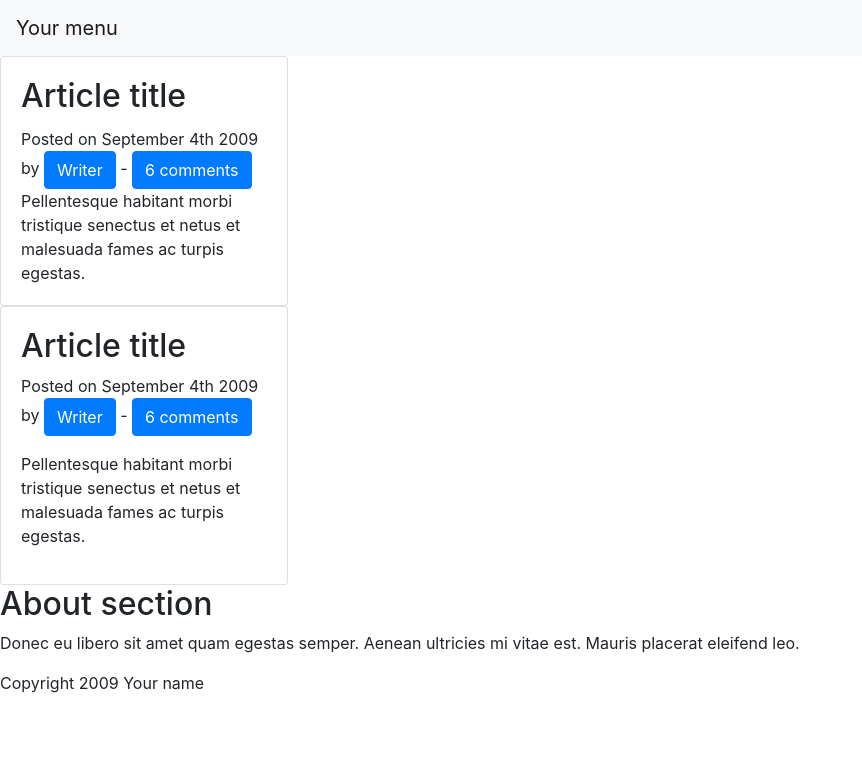
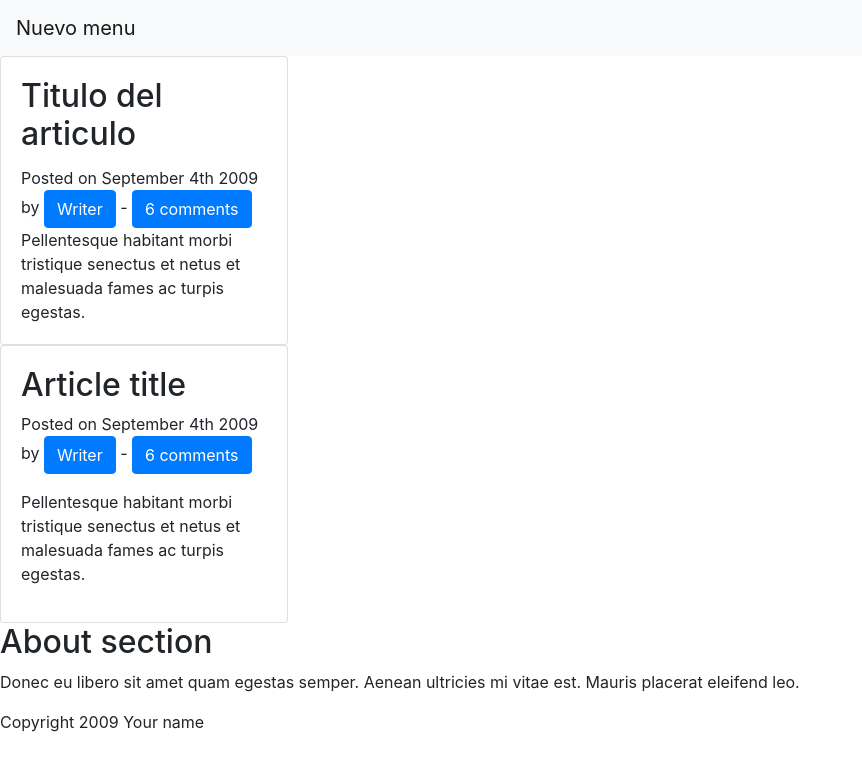
Before and after one commit to raul2762/demo-reposi, a plain HTML site: page Index.html in a window 1280 px wide. Shown: the whole page, without its empty margins (0-862 px from the left). Drawn offline with nearby package versions, Linux system fonts and the light colour scheme.

Commit message:
Se modificaron algunos titulos

```diff
--- a/Index.html
+++ b/Index.html
@@ -6,7 +6,7 @@
         <link rel="stylesheet" href="https://stackpath.bootstrapcdn.com/bootstrap/4.1.1/css/bootstrap.min.css" integrity="sha384-WskhaSGFgHYWDcbwN70/dfYBj47jz9qbsMId/iRN3ewGhXQFZCSftd1LZCfmhktB" crossorigin="anonymous">
         <script src="https://stackpath.bootstrapcdn.com/bootstrap/4.1.1/js/bootstrap.min.js" integrity="sha384-smHYKdLADwkXOn1EmN1qk/HfnUcbVRZyYmZ4qpPea6sjB/pTJ0euyQp0Mk8ck+5T" crossorigin="anonymous"></script>
 	<meta http-equiv="Content-Type" content="text/html; charset=UTF-8" />
-	<title>Your Website</title>
+	<title>Mi Pagina Web</title>
 </head>
 
 <body>
@@ -14,7 +14,7 @@
 	<header>
 		<nav class="navbar navbar-expand-lg navbar-light bg-light">
 			<ul class="nav">
-				<li class="navbar-brand">Your menu</li>
+				<li class="navbar-brand">Nuevo menu</li>
 			</ul>
 		</nav>
 	</header>
@@ -24,7 +24,7 @@
                     <div class="card-body">
 		<article>
 			<header>
-				<h2 class="card-title">Article title</h2>
+				<h2 class="card-title">Titulo del articulo</h2>
 				<p class="card-text">Posted on <time datetime="2009-09-04T16:31:24+02:00">September 4th 2009</time> by <a href="#" class="btn btn-primary">Writer</a> - <a href="#comments" class="btn btn-primary">6 comments</a></p>
 			</header>
 			<p class="card-text">Pellentesque habitant morbi tristique senectus et netus et malesuada fames ac turpis egestas.</p>
```
